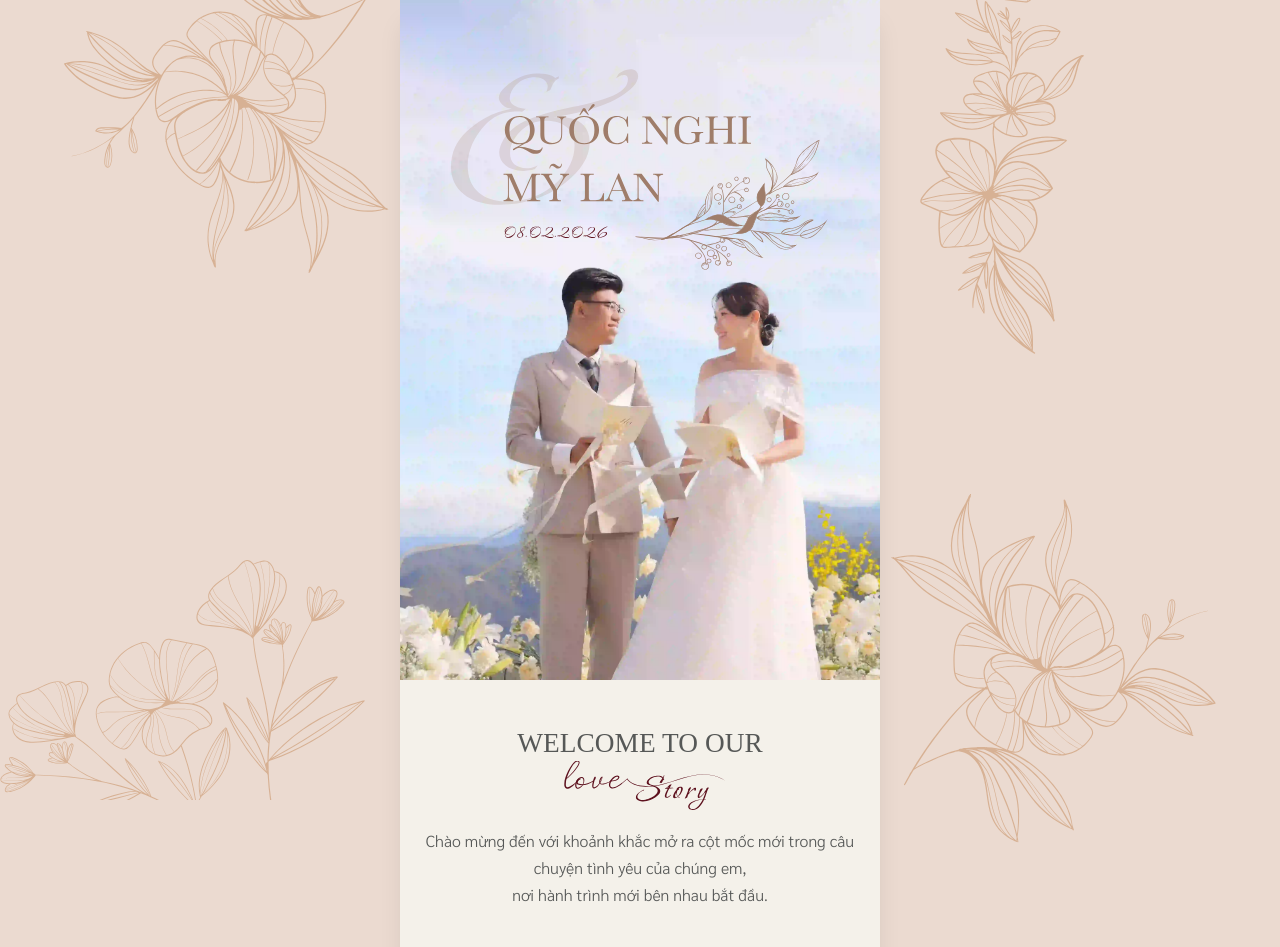
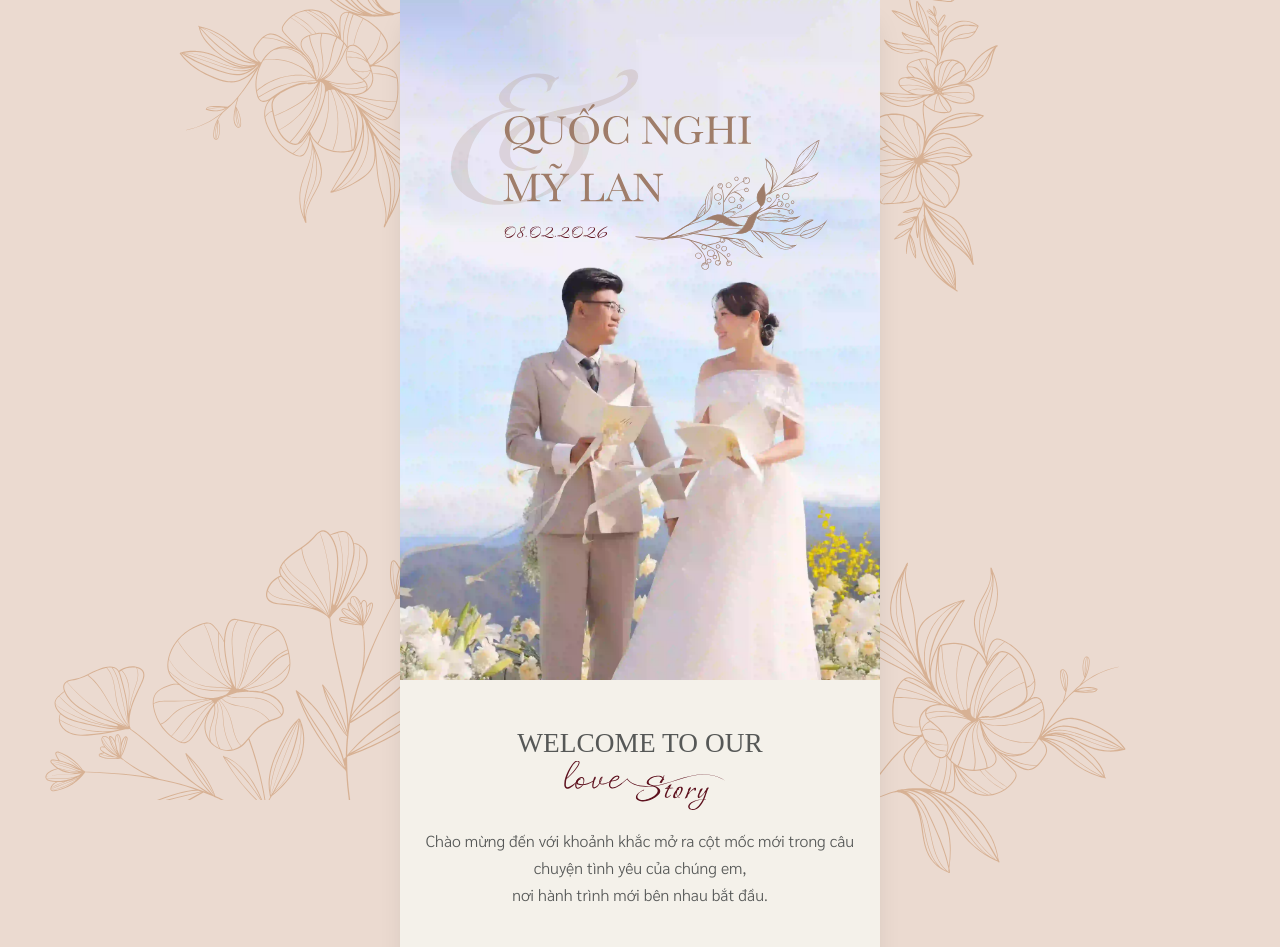
Before and after one commit to DuongQuocNghi/wedding_invitations, a Next.js app: page / in a window 1280 px wide. Shown: the top 947 px of the page. Built offline with nearby package versions, Linux system fonts and the light colour scheme; no server answers; a web font is replaced by a local one.

Commit message:
Refactor image styles in page.tsx, AlbumSection, and ThankYouSection for improved layout and responsiveness. Adjust dimensions, margins, and object fit properties for flower decorations and wedding box image to enhance visual consistency across components.

```diff
--- a/app/page.tsx
+++ b/app/page.tsx
@@ -27,7 +27,15 @@ export default function Home() {
                 <img
                   src="/assets/svg/flower_1.svg"
                   alt="Flower decoration"
-                  className="w-auto h-auto origin-bottom-left"
+                  className="origin-bottom-left flex-shrink-0"
+                  style={{
+                    width: '500px',
+                    height: '300px',
+                    maxWidth: '500px',
+                    maxHeight: '300px',
+                    marginRight: '-120px',
+                    objectFit: 'contain'
+                  }}
                 />
               </div>
             </div>
@@ -38,7 +46,12 @@ export default function Home() {
                 <img
                   src="/assets/svg/flower_2.svg"
                   alt="Flower decoration"
-                  className="w-auto h-auto origin-top-right"
+                  className="origin-top-right flex-shrink-0"
+                  style={{
+                    maxWidth: '330px',
+                    maxHeight: '230px',
+                    marginRight: '-60px'
+                  }}
                 />
               </div>
             </div>
@@ -74,7 +87,12 @@ export default function Home() {
                 <img
                   src="/assets/svg/flower_3.svg"
                   alt="Flower decoration"
-                  className="w-auto h-auto origin-top-right"
+                  className="origin-top-right flex-shrink-0"
+                  style={{
+                    maxWidth: '200px',
+                    maxHeight: '300px',
+                    marginLeft: '-50px'
+                  }}
                 />
               </div>
             </div>
@@ -85,7 +103,16 @@ export default function Home() {
                 <img
                   src="/assets/svg/flower_4.svg"
                   alt="Flower decoration"
-                  className="w-auto h-auto origin-bottom-left"
+                  className="origin-bottom-left flex-shrink-0"
+                  style={{
+                    maxWidth: '320px',
+                    maxHeight: '320px',
+                    width: '320px',
+                    height: '320px',
+                    objectFit: 'contain',
+                    marginLeft: '-60px',
+                    marginBottom: '-30px'
+                  }}
                 />
               </div>
             </div>
--- a/lib/components/AlbumSection.tsx
+++ b/lib/components/AlbumSection.tsx
@@ -29,13 +29,12 @@ export function AlbumSection() {
           src="/assets/images/wedding_box.webp"
           alt="Wedding box"
           width={380}
-          height={380}
+          height={350}
           objectFit="contain"
           className="max-w-[500px] w-full h-auto"
         />
       </div>
 
-      <div style={{ height: 30 }} />
     </div>
   );
 }
--- a/lib/components/ThankYouSection.tsx
+++ b/lib/components/ThankYouSection.tsx
@@ -8,7 +8,7 @@ import { AppSpacing } from '@/lib/constants/spacing';
 export function ThankYouSection() {
   return (
     <div
-      className="w-full px-[30px]"
+      className="w-full px-[10px]"
       style={{ backgroundColor: AppColors.accent }}
     >
       <div style={{ transform: 'translateY(-80px)' }}>
```
